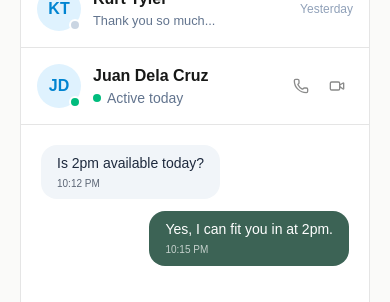
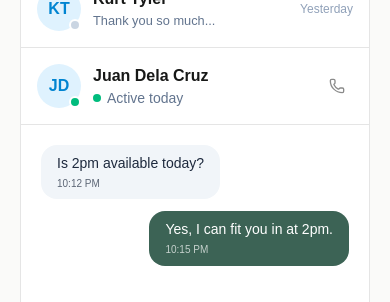
Before and after one commit to GarudaKurt/Aspen, a Next.js app: page /tenant-dashboard/chat in a window 390 px wide. Shown: the part 467-769 px from the top of the page. Built offline with nearby package versions, Linux system fonts and the light colour scheme.

Commit message:
Add reusable sent-message edit and delete actions

```diff
--- a/src/features/tenant-dashboard/components/chat-components.tsx
+++ b/src/features/tenant-dashboard/components/chat-components.tsx
@@ -1,7 +1,7 @@
 "use client";
 
 import { useEffect, useRef, useState, type FormEvent, type TouchEvent } from "react";
-import { Archive, BellOff, MoreVertical, Phone, Send, Trash2, Video } from "lucide-react";
+import { Archive, BellOff, Check, MoreVertical, Phone, Send, Trash2, X } from "lucide-react";
 import { Button } from "@/components/ui/button";
 import { Input } from "@/components/ui/input";
 import type { Conversation, Message } from "../types";
@@ -18,7 +18,6 @@ export function ChatHeader({ conversation }: { conversation: Conversation }) {
     </div>
     <div className="flex items-center gap-1">
       <Button type="button" variant="ghost" size="icon" disabled title="Voice calls coming soon" aria-label="Start voice call"><Phone /></Button>
-      <Button type="button" variant="ghost" size="icon" disabled title="Video calls coming soon" aria-label="Start video call"><Video /></Button>
     </div>
   </div>;
 }
@@ -114,17 +113,54 @@ function Avatar({ conversation }: { conversation: Conversation }) {
   return <span className="relative grid size-11 shrink-0 place-items-center rounded-full bg-sky-100 font-semibold text-sky-600">{conversation.initials}<span className={`absolute bottom-0 right-0 size-3 rounded-full border-2 border-white ${conversation.online ? "bg-emerald-500" : "bg-slate-300"}`} /></span>;
 }
 
-export function MessageList({ messages }: { messages: Message[] }) {
+export function MessageList({
+  messages,
+  onEdit,
+  onDelete,
+}: {
+  messages: Message[];
+  onEdit: (messageId: string, body: string) => void;
+  onDelete: (messageId: string) => void;
+}) {
   const endRef = useRef<HTMLDivElement>(null);
   useEffect(() => { endRef.current?.scrollIntoView({ behavior: "smooth" }); }, [messages.length]);
   if (!messages.length) return <div className="grid flex-1 place-items-center p-5 text-sm text-slate-500">No messages yet. Start the conversation below.</div>;
-  return <div className="flex-1 space-y-3 overflow-y-auto p-5">{messages.map((message) => <MessageBubble key={message.id} message={message} />)}<div ref={endRef} /></div>;
+  return <div className="flex-1 space-y-3 overflow-y-auto p-5">{messages.map((message) => <MessageBubble key={message.id} message={message} onEdit={onEdit} onDelete={onDelete} />)}<div ref={endRef} /></div>;
 }
 
-function MessageBubble({ message }: { message: Message }) {
+function MessageBubble({
+  message,
+  onEdit,
+  onDelete,
+}: {
+  message: Message;
+  onEdit: (messageId: string, body: string) => void;
+  onDelete: (messageId: string) => void;
+}) {
   const sent = message.from === "provider";
-  return <div className={`flex ${sent ? "justify-end" : "justify-start"}`}><p className={`max-w-[75%] rounded-2xl px-4 py-2 text-sm ${sent ? "bg-[#3c6355] text-white" : "bg-slate-100 text-slate-800"}`}>{message.body}<span className="mt-1 block text-[10px] opacity-70">{message.timestamp}</span></p></div>;
+  const [editing, setEditing] = useState(false);
+  const [menuOpen, setMenuOpen] = useState(false);
+  const [draft, setDraft] = useState(message.body);
+
+  if (message.deleted) return <div className="flex justify-end"><p className="rounded-2xl bg-slate-100 px-4 py-2 text-sm italic text-slate-400">Message deleted</p></div>;
+
+  if (editing) return <div className="flex justify-end"><form onSubmit={(event) => { event.preventDefault(); const body = draft.trim(); if (body) onEdit(message.id, body); setEditing(false); }} className="flex w-full max-w-[75%] gap-2"><Input value={draft} onChange={(event) => setDraft(event.target.value)} aria-label="Edit message" autoFocus /><Button type="submit" size="icon-sm" aria-label="Save message"><Check /></Button><Button type="button" variant="ghost" size="icon-sm" onClick={() => { setDraft(message.body); setEditing(false); }} aria-label="Cancel editing"><X /></Button></form></div>;
+
+  return <div className={`flex ${sent ? "justify-end" : "justify-start"}`}>
+    <div className={`group relative max-w-[75%] rounded-2xl px-4 py-2 text-sm ${sent ? "bg-[#3c6355] text-white" : "bg-slate-100 text-slate-800"}`}>
+      <p>{message.body}</p>
+      <span className="mt-1 block text-[10px] opacity-70">{message.edited ? "Edited · " : ""}{message.timestamp}</span>
+      {sent && <div className="absolute -right-9 top-1/2 -translate-y-1/2 opacity-100 sm:opacity-0 sm:transition-opacity sm:group-hover:opacity-100">
+        <Button type="button" variant="ghost" size="icon-sm" onClick={() => setMenuOpen((open) => !open)} aria-expanded={menuOpen} aria-label="Message actions"><MoreVertical /></Button>
+        {menuOpen && <div className="absolute right-0 top-8 z-20 w-40 rounded-lg border bg-white p-1 text-slate-800 shadow-lg">
+          <ActionButton icon={Check} label="Edit message" onClick={() => { setDraft(message.body); setMenuOpen(false); setEditing(true); }} />
+          <ActionButton icon={Trash2} label="Delete message" onClick={() => { setMenuOpen(false); onDelete(message.id); }} />
+        </div>}
+      </div>}
+    </div>
+  </div>;
 }
+
 
 export function MessageComposer({ value, onChange, onSend }: { value: string; onChange: (value: string) => void; onSend: (event: FormEvent<HTMLFormElement>) => void }) {
   return <form onSubmit={onSend} className="flex gap-2 border-t bg-white p-4"><Input value={value} onChange={(event) => onChange(event.target.value)} placeholder="Write a reply..." aria-label="Write a reply" /><Button type="submit" size="icon" className="bg-[#3c6355] text-white" aria-label="Send message"><Send /></Button></form>;
```
